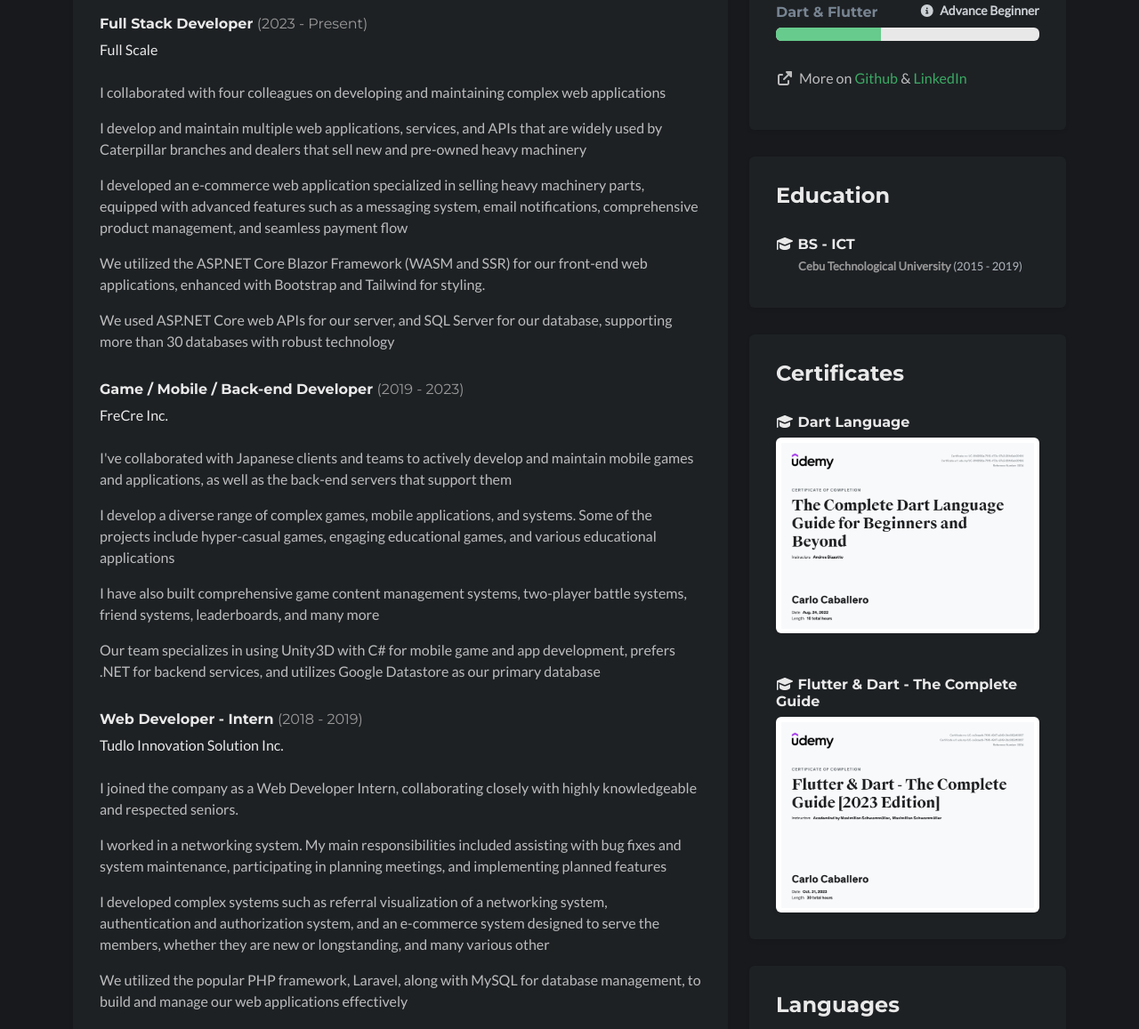
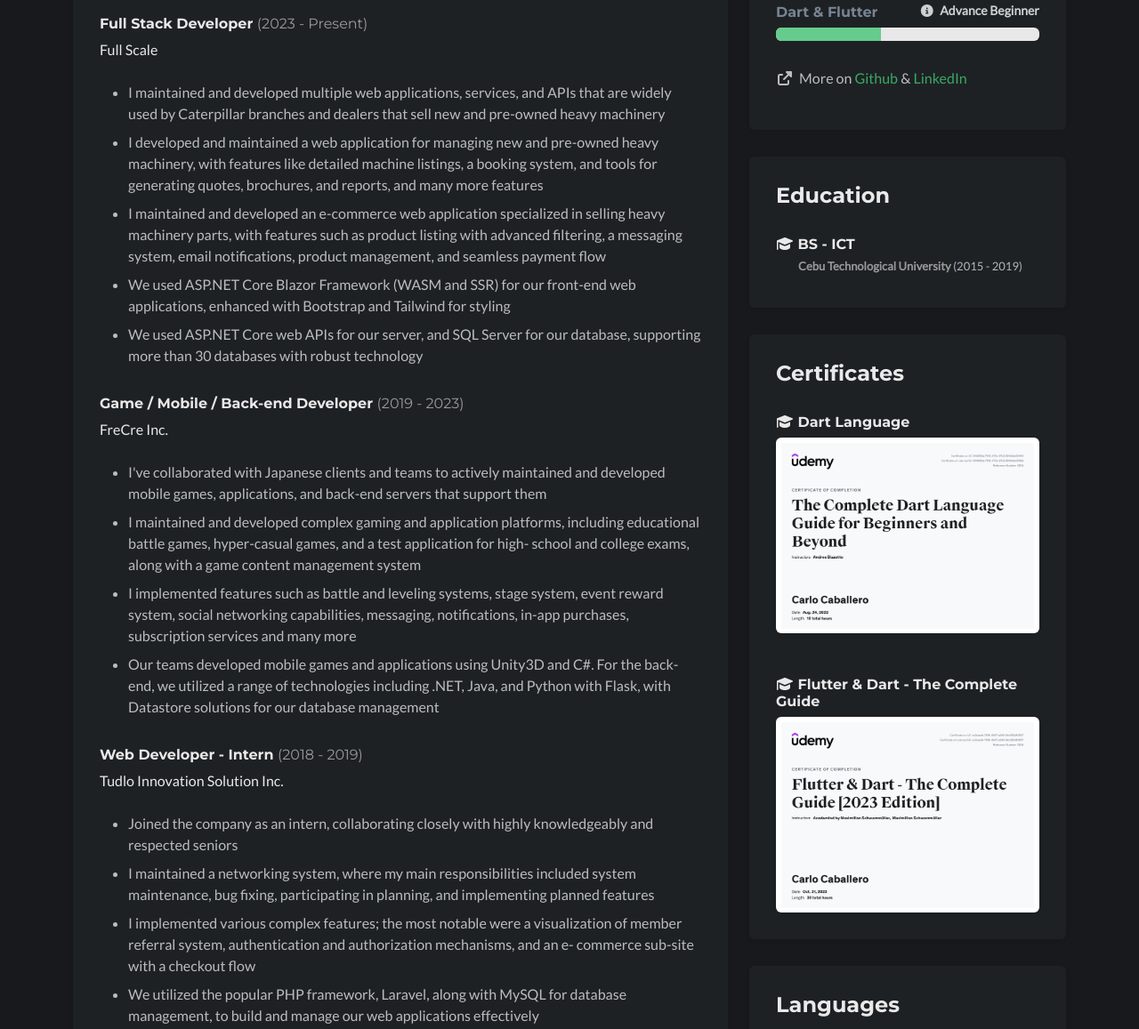
Before and after one commit to estellise-yukihime/estellise-yukihime.github.io, a plain HTML site: page portfolio/index.html in a window 1280 px wide. Shown: the part 849-2006 px from the top of the page at 89% size. Drawn offline with nearby package versions, Linux system fonts and the light colour scheme; no server answers; a script that the page names is missing; some icons are missing.

Commit message:
update html

```diff
--- a/portfolio/index.html
+++ b/portfolio/index.html
@@ -139,31 +139,37 @@
                                         Full Scale
                                     </div>
                                     <div class="mt-4 fs-6">
-                                        <p>
-                                            I collaborated with four colleagues on developing and maintaining complex
-                                            web applications
-                                        </p>
-                                        <p>
-                                            I develop and maintain multiple web applications, services, and APIs that
-                                            are
-                                            widely used by Caterpillar branches and dealers that sell new and pre-owned
-                                            heavy machinery
-                                        </p>
-                                        <p>
-                                            I developed an e-commerce web application specialized in selling heavy
-                                            machinery parts, equipped with advanced features such as a messaging system,
-                                            email notifications, comprehensive product management, and seamless payment
-                                            flow
-                                        </p>
-                                        <p>
-                                            We utilized the ASP.NET Core Blazor Framework (WASM and SSR) for our
-                                            front-end web applications, enhanced with Bootstrap and Tailwind for
-                                            styling.
-                                        </p>
-                                        <p>
-                                            We used ASP.NET Core web APIs for our server, and SQL Server for our
-                                            database, supporting more than 30 databases with robust technology
-                                        </p>
+                                        <ul>
+                                            <li class="my-2">
+                                                I maintained and developed multiple web applications, services, and APIs
+                                                that are widely used by Caterpillar branches and dealers that sell new
+                                                and pre-owned heavy machinery
+                                            </li>
+                                            <li class="my-2">
+                                                I developed and maintained a web application for managing new and
+                                                pre-owned
+                                                heavy machinery, with features like detailed machine listings, a booking
+                                                system, and
+                                                tools for generating quotes, brochures, and reports, and many more
+                                                features
+                                            </li>
+                                            <li class="my-2">
+                                                I maintained and developed an e-commerce web application specialized in
+                                                selling
+                                                heavy machinery parts, with features such as product listing with
+                                                advanced filtering, a messaging system, email notifications, product
+                                                management, and seamless payment flow
+                                            </li>
+                                            <li class="my-2">
+                                                We used ASP.NET Core Blazor Framework (WASM and SSR) for our front-end
+                                                web
+                                                applications, enhanced with Bootstrap and Tailwind for styling
+                                            </li>
+                                            <li class="my-2">
+                                                We used ASP.NET Core web APIs for our server, and SQL Server for our
+                                                database, supporting more than 30 databases with robust technology
+                                            </li>
+                                        </ul>
                                     </div>
                                 </div>
 
@@ -178,25 +184,34 @@
                                         FreCre Inc.
                                     </div>
                                     <div class="mt-4 fs-6">
-                                        <p>
-                                            I've collaborated with Japanese clients and teams to actively develop and
-                                            maintain mobile games and applications, as well as the back-end servers that
-                                            support them
-                                        </p>
-                                        <p>
-                                            I develop a diverse range of complex games, mobile applications, and
-                                            systems. Some of the projects include hyper-casual games, engaging
-                                            educational games, and various educational applications
-                                        </p>
-                                        <p>
-                                            I have also built comprehensive game content management systems, two-player
-                                            battle systems, friend systems, leaderboards, and many more
-                                        </p>
-                                        <p>
-                                            Our team specializes in using Unity3D with C# for mobile game and app
-                                            development, prefers .NET for backend services, and utilizes Google
-                                            Datastore as our primary database
-                                        </p>
+                                        <ul>
+                                            <li class="my-2">
+                                                I've collaborated with Japanese clients and teams to actively maintained
+                                                and
+                                                developed mobile games, applications, and back-end servers that support
+                                                them
+                                            </li>
+                                            <li class="my-2">
+                                                I maintained and developed complex gaming and application platforms,
+                                                including
+                                                educational battle games, hyper-casual games, and a test application for
+                                                high- school and college exams, along with a game content management
+                                                system
+                                            </li>
+                                            <li class="my-2">
+                                                I implemented features such as battle and leveling systems, stage
+                                                system, event
+                                                reward system, social networking capabilities, messaging, notifications,
+                                                in-app
+                                                purchases, subscription services and many more
+                                            </li>
+                                            <li class="my-2">
+                                                Our teams developed mobile games and applications using Unity3D and C#.
+                                                For the back-end, we utilized a range of technologies including .NET,
+                                                Java, and Python with
+                                                Flask, with Datastore solutions for our database management
+                                            </li>
+                                        </ul>
                                     </div>
                                 </div>
                                 <!--//item-->
@@ -212,25 +227,30 @@
                                         Tudlo Innovation Solution Inc.
                                     </div>
                                     <div class="mt-4 fs-6">
-                                        <p>
-                                            I joined the company as a Web Developer Intern, collaborating closely with
-                                            highly knowledgeable and respected seniors.
-                                        </p>
-                                        <p>
-                                            I worked in a networking system. My main responsibilities included assisting
-                                            with bug fixes and system maintenance, participating in planning
-                                            meetings, and implementing planned features
-                                        </p>
-                                        <p>
-                                            I developed complex systems such as referral visualization of a networking
-                                            system, authentication and authorization system, and an e-commerce system
-                                            designed to serve the members, whether they are new or longstanding, and
-                                            many various other
-                                        </p>
-                                        <p>
-                                            We utilized the popular PHP framework, Laravel, along with MySQL for
-                                            database management, to build and manage our web applications effectively
-                                        </p>
+                                        <ul>
+                                            <li class="my-2">
+                                                Joined the company as an intern, collaborating closely with highly
+                                                knowledgeably and respected seniors
+                                            </li>
+                                            <li class="my-2">
+                                                I maintained a networking system, where my main responsibilities
+                                                included system
+                                                maintenance, bug fixing, participating in planning, and implementing
+                                                planned
+                                                features
+                                            </li>
+                                            <li class="my-2">
+                                                I implemented various complex features; the most notable were a
+                                                visualization of member referral system, authentication and
+                                                authorization mechanisms, and an e- commerce sub-site with a checkout
+                                                flow
+                                            </li>
+                                            <li class="my-2">
+                                                We utilized the popular PHP framework, Laravel, along with MySQL for
+                                                database management, to build and manage our web applications
+                                                effectively
+                                            </li>
+                                        </ul>
                                     </div>
                                 </div>
                             </div>
```
